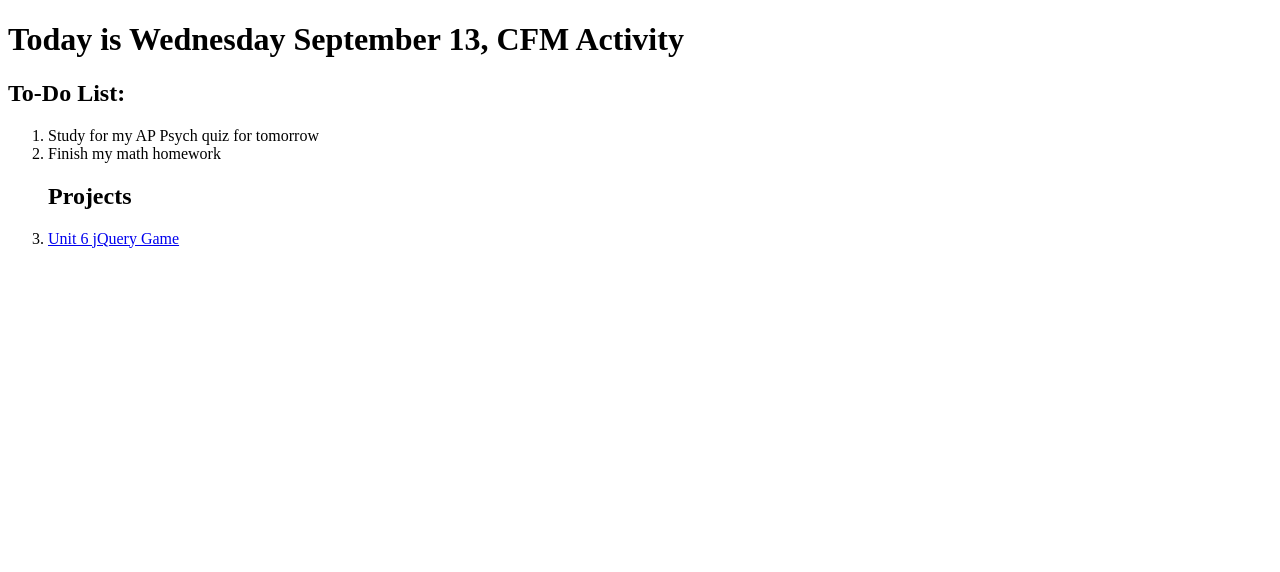
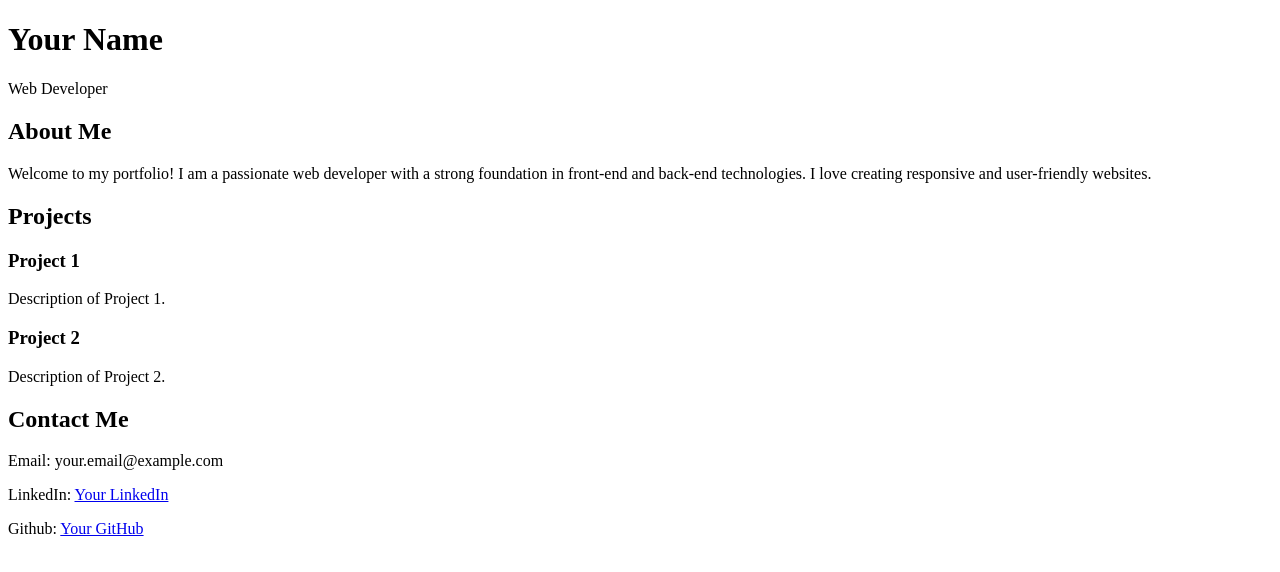
Before and after one commit to christianmonzon1/christianm.github.io, a plain HTML site: page index.html in a window 1280 px wide. Drawn offline with Linux system fonts and the light colour scheme.

Commit message:
Update index.html

```diff
--- a/index.html
+++ b/index.html
@@ -1,31 +1,46 @@
 <!DOCTYPE html>
+<html lang="en">
+<head>
+    <meta charset="UTF-8">
+    <meta name="viewport" content="width=device-width, initial-scale=1.0">
+    <link rel="stylesheet" href="style.css">
+    <title>Your Name - Portfolio</title>
+</head>
+<body>
 
-<html>
+    <header>
+        <h1>Your Name</h1>
+        <p>Web Developer</p>
+    </header>
 
-  <head>
-    <meta charset="UTF-8">
-    <meta name="description" content="Thomas Edison Senior Projects PD 5-6">
-    <meta name="keywords" content="Thomas Edison,Thomas Edison CTE HS,  Jamaica, NY">
-    <meta name="author" content="Christian Monzon">
+    <section id="about">
+        <h2>About Me</h2>
+        <p>
+            Welcome to my portfolio! I am a passionate web developer with a strong foundation
+            in front-end and back-end technologies. I love creating responsive and user-friendly
+            websites.
+        </p>
+    </section>
 
-    <title>
-      Thomas A. Edison Career and Technical Education High School Period 5 & 6
-    </title>
+    <section id="projects">
+        <h2>Projects</h2>
+        <div class="project">
+            <h3>Project 1</h3>
+            <p>Description of Project 1.</p>
+        </div>
+        <div class="project">
+            <h3>Project 2</h3>
+            <p>Description of Project 2.</p>
+        </div>
+        <!-- Add more projects as needed -->
+    </section>
 
-  </head>
+    <section id="contact">
+        <h2>Contact Me</h2>
+        <p>Email: your.email@example.com</p>
+        <p>LinkedIn: <a href="https://www.linkedin.com/in/yourusername" target="_blank">Your LinkedIn</a></p>
+        <p>Github: <a href="https://github.com/yourusername" target="_blank">Your GitHub</a></p>
+    </section>
 
-<body>
-  <h1>
-    Today is Wednesday September 13, CFM Activity
-  </h1>
-
-  <h2> To-Do List: </h2>
-  <ol>
-    <li>Study for my AP Psych quiz for tomorrow</li>
-    <li>Finish my math homework</li>
-    <h2>Projects</h2>
-    <li><a href="https://christianmonzon1.github.io/Unit-6-Project" target="_blank" >Unit 6 jQuery Game</a></li>
-  </ol>
 </body>
-
 </html>
```
